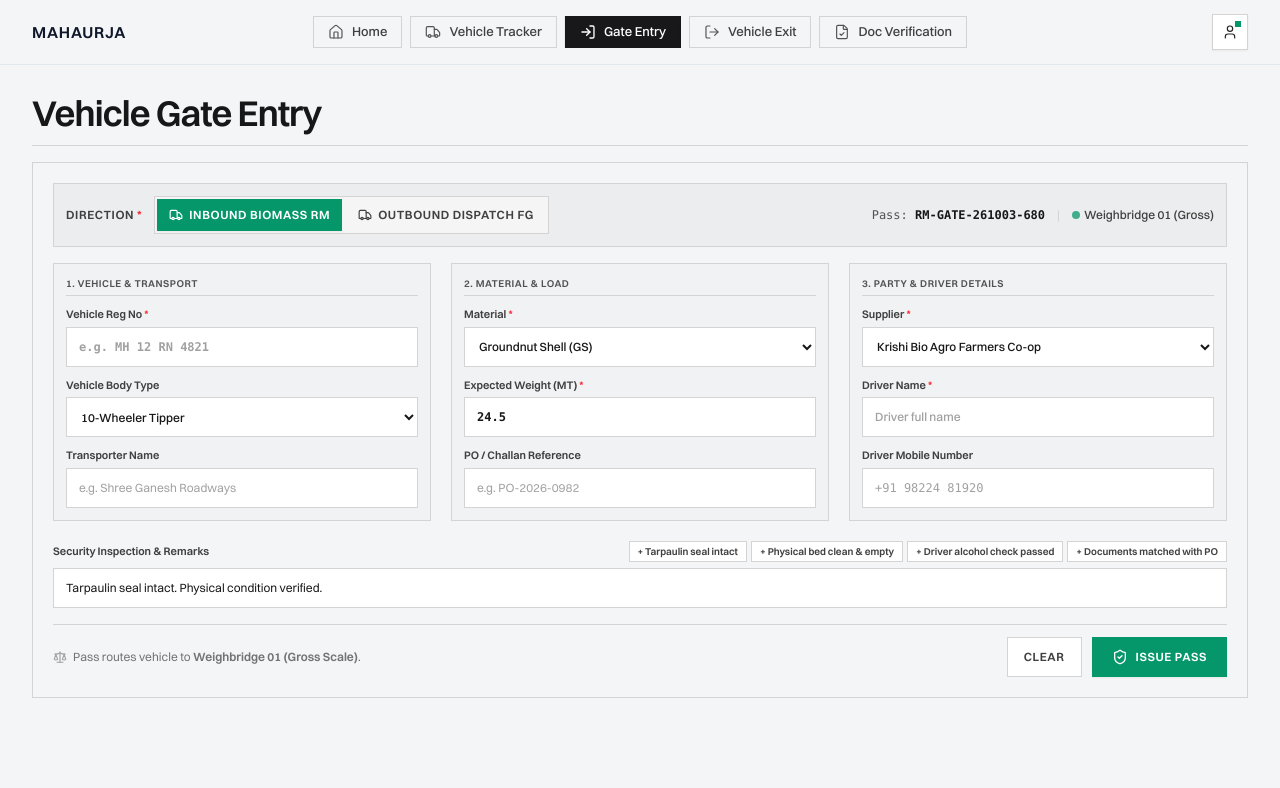
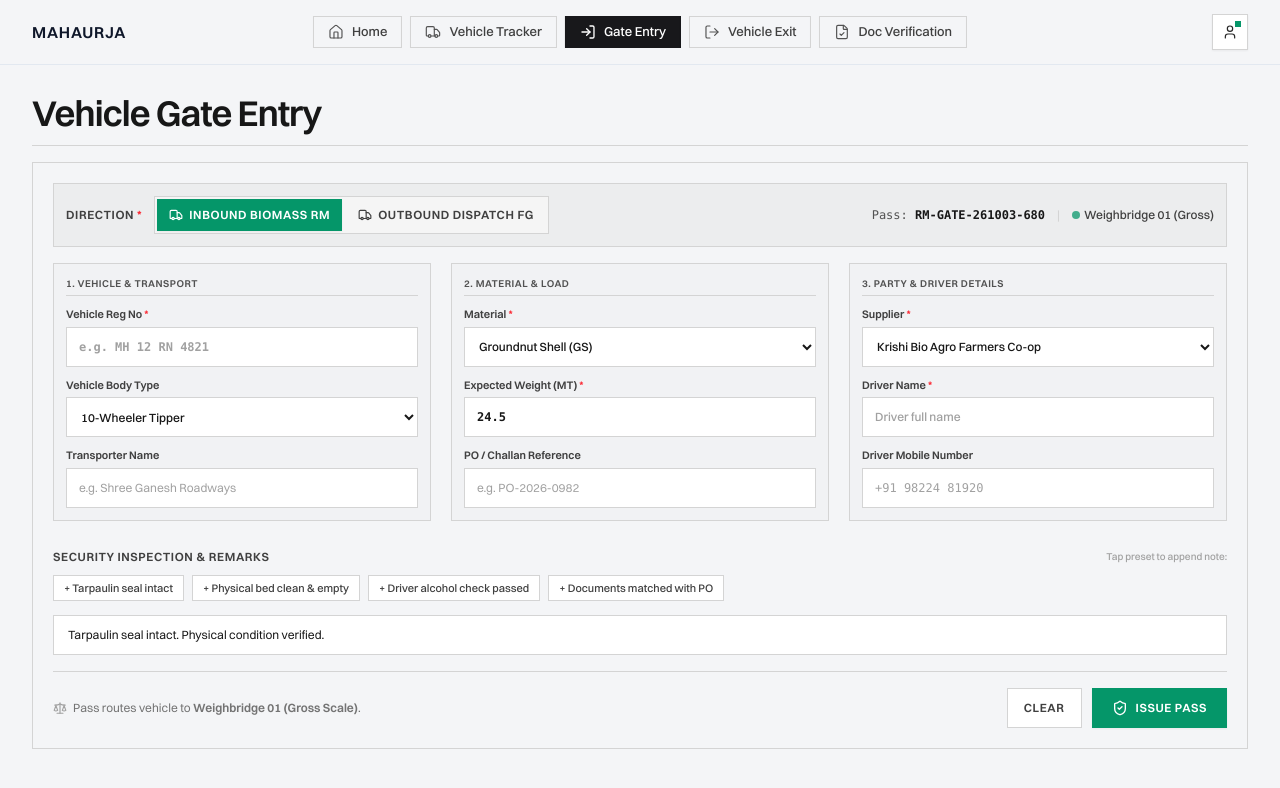
Before and after one commit to adarzhpathade/mahaurja-frontend, a Next.js app: page /gate/entry in a window 1280 px wide. Shown: the top 788 px of the page. Built offline with nearby package versions, Linux system fonts and the light colour scheme.

Commit message:
fix(gate-entry): increase spacing and breathing room for security remarks and presets

```diff
--- a/src/components/gate/gate-entry.tsx
+++ b/src/components/gate/gate-entry.tsx
@@ -478,37 +478,46 @@ export function GateEntry() {
           </div>
 
           {/* Security Remarks & Inspection Presets */}
-          <div className="space-y-1.5 pt-1">
-            <div className="flex flex-wrap items-center justify-between gap-1">
-              <label className="text-[11px] font-semibold text-neutral-700">
+          <div className="pt-4 sm:pt-3 space-y-2.5">
+            <div className="flex flex-col sm:flex-row sm:items-center justify-between gap-1.5 sm:gap-2">
+              <label className="text-[11px] sm:text-xs font-bold uppercase tracking-wider text-neutral-700">
                 Security Inspection & Remarks
               </label>
-              <div className="flex flex-wrap items-center gap-1">
+              <span className="text-[10px] text-neutral-400 font-medium">
+                Tap preset to append note:
+              </span>
+            </div>
+
+            {/* Preset Action Chips with Generous Spacing */}
+            <div className="flex flex-wrap items-center gap-2">
               {PRESET_REMARKS.map((preset) => (
                 <button
                   key={preset}
                   type="button"
                   onClick={() => handleAddPresetRemark(preset)}
-                    className="px-2 py-0.5 text-[10px] font-semibold border border-neutral-300 bg-white hover:bg-neutral-100 text-neutral-700 transition-colors cursor-pointer"
+                  className="px-2.5 py-1 text-[11px] font-medium border border-neutral-300 bg-white hover:bg-neutral-100 hover:border-neutral-400 text-neutral-700 transition-colors cursor-pointer shrink-0"
                   style={{ borderRadius: 0 }}
                 >
                   + {preset}
                 </button>
               ))}
             </div>
-            </div>
+
+            {/* Remarks Input */}
+            <div className="pt-1">
               <input
                 type="text"
                 value={remarks}
                 onChange={(e) => setRemarks(e.target.value)}
                 placeholder="Enter gate inspection remarks..."
-              className="w-full h-10 px-3 bg-white border border-neutral-300 text-xs text-neutral-900 placeholder:text-neutral-400 focus:outline-none focus:border-[#059669] transition-all"
+                className="w-full h-11 sm:h-10 px-3.5 bg-white border border-neutral-300 text-xs text-neutral-900 placeholder:text-neutral-400 focus:outline-none focus:border-[#059669] focus:ring-1 focus:ring-[#059669] transition-all"
                 style={{ borderRadius: 0 }}
               />
             </div>
+          </div>
 
           {/* Form Actions Footer */}
-          <div className="pt-3 border-t border-neutral-300 flex flex-col sm:flex-row sm:items-center justify-between gap-3">
+          <div className="pt-5 sm:pt-4 border-t border-neutral-300 flex flex-col sm:flex-row sm:items-center justify-between gap-3">
             <div className="text-xs text-neutral-500 flex items-center gap-1.5">
               <Scale className="w-3.5 h-3.5 text-neutral-400 shrink-0" />
               <span>Pass routes vehicle to <strong>Weighbridge 01 (Gross Scale)</strong>.</span>
```
Lines whose indentation alone changed are shown as unchanged.
